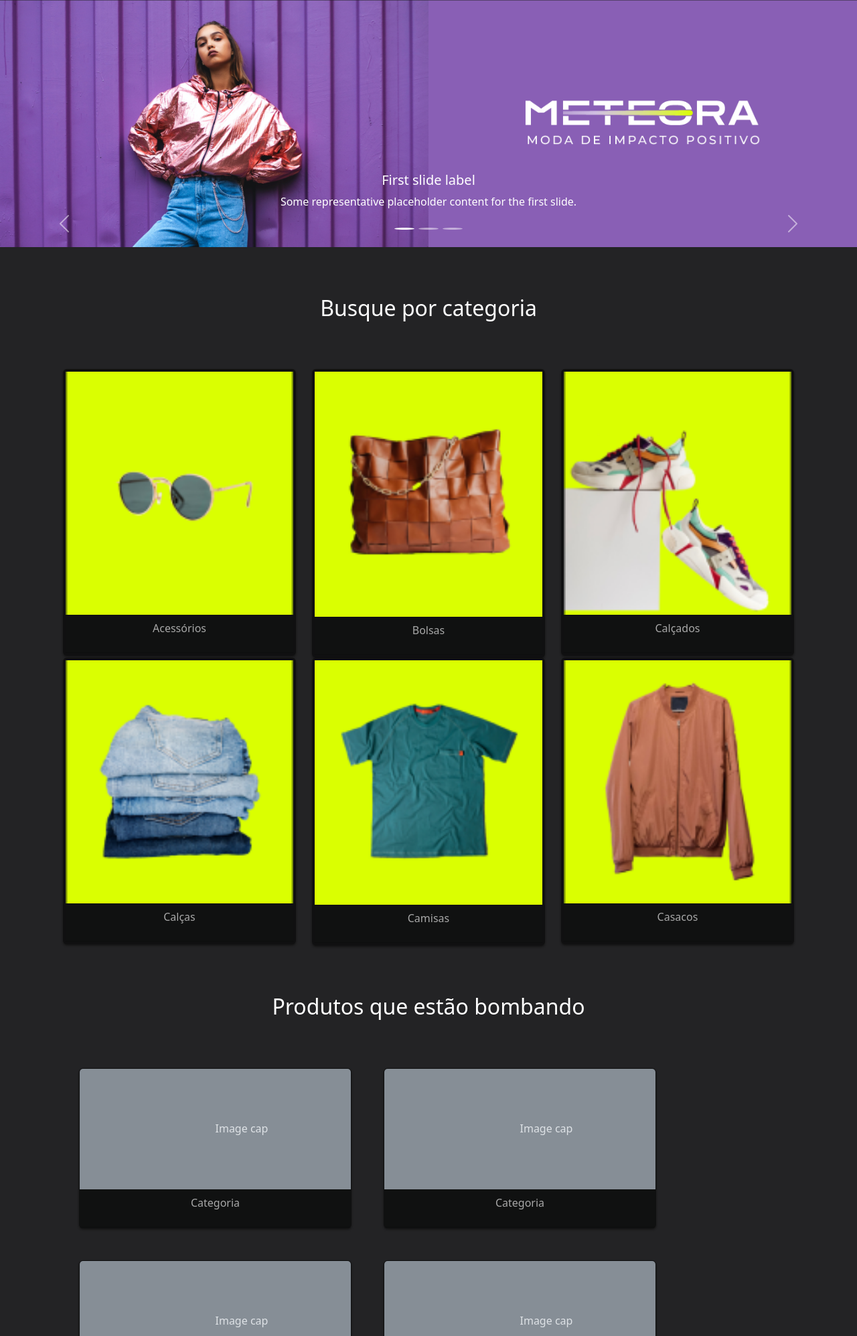
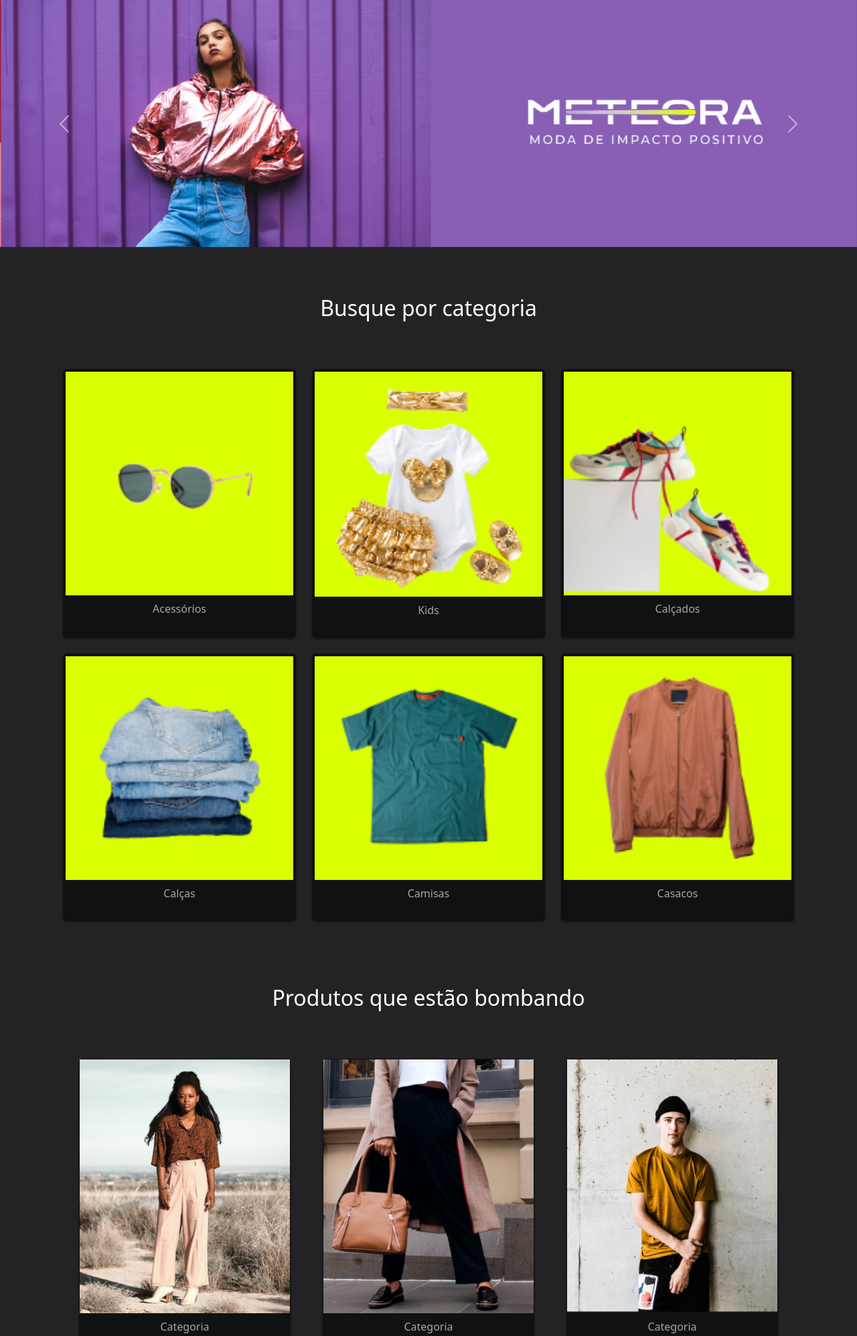
Before and after one commit to RenanFelliphe/Atividades-Trabalhos, a PHP site: page / in a window 1280 px wide. Shown: the part 66-2061 px from the top of the page at 67% size. Run offline with PHP 8.4, Linux system fonts and the light colour scheme.

Commit message:
Aula dia 30/06

```diff
--- a/Meteora/Meteora/index.css
+++ b/Meteora/Meteora/index.css
@@ -6,8 +6,8 @@
     font-size: 13px;
 }
 
-.div-facilidades{
-    width: 325px;
+.div-facilidades div{
+    cursor: pointer;
 }
 
 .card{
@@ -46,6 +46,9 @@ button{
 .card{
     cursor: pointer;
     box-shadow: 0 2px 3px 0px #141414;
+    transition: all 0.3s;
+    width: 100%;
+    height: 100%;
 }
 
 .card:hover{
@@ -53,6 +56,11 @@ button{
     height: 104%;
 }
 
+.container-categories .card:hover{
+    background: #556800;
+    border-color: #d0ff00;
+}
+
 .card p{
     color: #a8a8a8;
 }
--- a/Meteora/Meteora/index.html
+++ b/Meteora/Meteora/index.html
@@ -47,224 +47,183 @@
         </div>
     </nav>
 
-    <div id="carouselExampleCaptions" class="carousel slide" data-bs-ride="carousel">
-        <div class="carousel-indicators">
-            <button type="button" data-bs-target="#carouselExampleCaptions" data-bs-slide-to="0" class="active" aria-current="true" aria-label="Slide 1"></button>
-            <button type="button" data-bs-target="#carouselExampleCaptions" data-bs-slide-to="1" aria-label="Slide 2"></button>
-            <button type="button" data-bs-target="#carouselExampleCaptions" data-bs-slide-to="2" aria-label="Slide 3"></button>
-        </div>
+    <section id="carouselExampleCaptions" class="carousel slide" data-bs-ride="carousel">
         <div class="carousel-inner">
             <div class="carousel-item active">
                 <img class="img-fluid d-md-none" src="assets/Mobile/banner1-mobile.png" alt="Primeiro Card no Celular">
                 <img class="img-fluid d-none d-md-block d-lg-none" src="assets/Tablet/banner1-tablet.png" alt="Primeiro Card no Tablet">
                 <img class="img-fluid d-none d-lg-block" src="assets/Desktop/banner1-desktop.png" alt="Primeiro Card no Desktop">
-                <div class="carousel-caption d-none d-md-block">
-                    <h5>First slide label</h5>
-                    <p>Some representative placeholder content for the first slide.</p>
-                </div>
             </div>
 
             <div class="carousel-item">
                 <img class="img-fluid d-md-none" src="assets/Mobile/banner2-mobile.png" alt="Segundo Card no Celular">
                 <img class="img-fluid d-none d-md-block d-lg-none" src="assets/Tablet/banner2-tablet.png" alt="Segundo Card no Tablet">
                 <img class="img-fluid d-none d-lg-block" src="assets/Desktop/banner2-desktop.png" alt="Segundo Card no Desktop">
-                <div class="carousel-caption d-none d-md-block">
-                    <h5>Second slide label</h5>
-                    <p>Some representative placeholder content for the second slide.</p>
-                </div>
             </div>
 
             <div class="carousel-item">
                 <img class="img-fluid d-md-none" src="assets/Mobile/banner3-mobile.png" alt="Terceiro Card no Celular">
                 <img class="img-fluid d-none d-md-block d-lg-none" src="assets/Tablet/banner3-tablet.png" alt="Terceiro Card no Tablet">
                 <img class="img-fluid d-none d-lg-block" src="assets/Desktop/banner3-desktop.png" alt="Terceiro Card no Desktop">
-                <div class="carousel-caption d-none d-md-block">
-                    <h5>Third slide label</h5>
-                    <p>Some representative placeholder content for the third slide.</p>
-                </div>
             </div>
         </div>
-    </div>
     <button class="carousel-control-prev" type="button" data-bs-target="#carouselExampleCaptions" data-bs-slide="prev">
         <span class="carousel-control-prev-icon" aria-hidden="true"></span>
         <span class="visually-hidden">Anterior</span>
     </button>
+
     <button class="carousel-control-next" type="button" data-bs-target="#carouselExampleCaptions" data-bs-slide="next">
         <span class="carousel-control-next-icon" aria-hidden="true"></span>
         <span class="visually-hidden">Próximo</span>
     </button>
-    </div>
+
+    </section>
 
     <h2 class="text-center p-4 my-3 my-xl-5">Busque por categoria</h2>
-    <div class="container row mx-auto g-6">
-        <div class="col-6 col-md-4 col-xxl-2">
+    <section class="container container-categories row mx-auto g-6">
+        <div class="col-6 col-md-4 col-xxl-2 mb-4">
             <div class="card rounded-2 border-4">
-                <img src="./assets/Mobile/categorias/categoria-oculos.png" alt="">
+                <img src="./assets/Desktop/categorias/categoria-oculos.png" alt="">
                 <div class="card-header">
                     <p class="text-center">Acessórios</p>
                 </div>
             </div>
         </div>
 
-        <div class="col-6 col-md-4 col-xxl-2">
+        <div class="col-6 col-md-4 col-xxl-2 mb-4">
             <div class="card rounded-2 border-4">
-                <img src="./assets/Mobile/categorias/categoria-bolsas.png" alt="">
+                <img src="./assets/Desktop/categorias/categoria-kids.png" alt="">
                 <div class="card-header">
-                    <p class="text-center">Bolsas</p>
+                    <p class="text-center">Kids</p>
                 </div>
             </div>
-
         </div>
 
-        <div class="col-6 col-md-4 col-xxl-2">
+        <div class="col-6 col-md-4 col-xxl-2 mb-4">
             <div class="card rounded-2 border-4">
-                <img src="./assets/Mobile/categorias/categoria-calcados.png" alt="">
+                <img src="./assets/Desktop/categorias/categoria-calcados.png" alt="">
                 <div class="card-header">
                     <p class="text-center">Calçados</p>
                 </div>
             </div>
         </div>
 
-        <div class="col-6 col-md-4 col-xxl-2">
+        <div class="col-6 col-md-4 col-xxl-2 mb-4">
             <div class="card rounded-2 border-4">
-                <img src="./assets/Mobile/categorias/categoria-calcas.png" alt="">
+                <img src="./assets/Desktop/categorias/categoria-calcas.png" alt="">
                 <div class="card-header">
                     <p class="text-center">Calças</p>
                 </div>
             </div>
         </div>
 
-        <div class="col-6 col-md-4 col-xxl-2">
+        <div class="col-6 col-md-4 col-xxl-2 mb-4">
             <div class="card rounded-2 border-4">
-                <img src="./assets/Mobile/categorias/categoria-camiseta.png" alt="">
+                <img src="./assets/Desktop/categorias/categoria-camiseta.png" alt="">
                 <div class="card-header">
                     <p class="text-center">Camisas</p>
                 </div>
             </div>
         </div>
 
-        <div class="col-6 col-md-4 col-xxl-2">
+        <div class="col-6 col-md-4 col-xxl-2 mb-4">
             <div class="card rounded-2 border-4">
-                <img src="./assets/Mobile/categorias/categoria-casacos.png" alt="">
+                <img src="./assets/Desktop/categorias/categoria-casacos.png" alt="">
                 <div class="card-header">
                     <p class="text-center">Casacos</p>
                 </div>
             </div>
         </div>
-    </div>
+    </section>
 
     <h2 class="text-center p-4 my-3 my-xl-5">Produtos que estão bombando</h2>
-    <div class="container row mx-auto g-5">
-        <div class="col-6 col-md-5 col-xxl-4">
+    <section class="container container-products row mx-auto g-5">
+        <div class="col-6 col-md-4 col-xxl-4">
             <div class="card">
-                <svg class="bd-placeholder-img card-img-top" width="100%" height="180"
-                    xmlns="http://www.w3.org/2000/svg" role="img" aria-label="Placeholder: Image cap"
-                    preserveAspectRatio="xMidYMid slice" focusable="false">
-                    <title>Placeholder</title>
-                    <rect width="100%" height="100%" fill="#868e96"></rect>
-                    <text x="50%" y="50%" fill="#dee2e6" dy=".3em">Image cap</text>
-                </svg>
+                <img src="./assets/Desktop/produtos/calca.png" alt="">
                 <div class="card-header">
                     <p class="text-center">Categoria</p>
+                    <p class="description text-center">Descrição</p>
+                    <p class="see-more"> Ver mais</p>
                 </div>
             </div>
         </div>
 
-        <div class="col-6 col-md-5 col-xxl-4">
+        <div class="col-6 col-md-4 col-xxl-4">
             <div class="card">
-                <svg class="bd-placeholder-img card-img-top" width="100%" height="180"
-                    xmlns="http://www.w3.org/2000/svg" role="img" aria-label="Placeholder: Image cap"
-                    preserveAspectRatio="xMidYMid slice" focusable="false">
-                    <title>Placeholder</title>
-                    <rect width="100%" height="100%" fill="#868e96"></rect>
-                    <text x="50%" y="50%" fill="#dee2e6" dy=".3em">Image cap</text>
-                </svg>
+                <img src="./assets/Desktop/produtos/bolsa.png" alt="">
                 <div class="card-header">
                     <p class="text-center">Categoria</p>
+                    <p class="description text-center">Descrição</p>
+                    <p class="see-more"> Ver mais</p>
                 </div>
             </div>
         </div>
 
-        <div class="col-6 col-md-5 col-xxl-4">
+        <div class="col-6 col-md-4 col-xxl-4">
             <div class="card">
-                <svg class="bd-placeholder-img card-img-top" width="100%" height="180"
-                    xmlns="http://www.w3.org/2000/svg" role="img" aria-label="Placeholder: Image cap"
-                    preserveAspectRatio="xMidYMid slice" focusable="false">
-                    <title>Placeholder</title>
-                    <rect width="100%" height="100%" fill="#868e96"></rect>
-                    <text x="50%" y="50%" fill="#dee2e6" dy=".3em">Image cap</text>
-                </svg>
+                <img src="./assets/Desktop/produtos/camiseta.png" alt="">
                 <div class="card-header">
                     <p class="text-center">Categoria</p>
+                    <p class="description text-center">Descrição</p>
+                    <p class="see-more"> Ver mais</p>
                 </div>
             </div>
         </div>
 
-        <div class="col-6 col-md-5 col-xxl-4">
+        <div class="col-6 col-md-4 col-xxl-4">
             <div class="card">
-                <svg class="bd-placeholder-img card-img-top" width="100%" height="180"
-                    xmlns="http://www.w3.org/2000/svg" role="img" aria-label="Placeholder: Image cap"
-                    preserveAspectRatio="xMidYMid slice" focusable="false">
-                    <title>Placeholder</title>
-                    <rect width="100%" height="100%" fill="#868e96"></rect>
-                    <text x="50%" y="50%" fill="#dee2e6" dy=".3em">Image cap</text>
-                </svg>
+                <img src="./assets/Desktop/produtos/jaqueta-jeans.png" alt="">
                 <div class="card-header">
                     <p class="text-center">Categoria</p>
+                    <p class="description text-center">Descrição</p>
+                    <p class="see-more"> Ver mais</p>
                 </div>
             </div>
         </div>
 
-        <div class="col-6 col-md-5 col-xxl-4">
+        <div class="col-6 col-md-4 col-xxl-4">
             <div class="card">
-                <svg class="bd-placeholder-img card-img-top" width="100%" height="180"
-                    xmlns="http://www.w3.org/2000/svg" role="img" aria-label="Placeholder: Image cap"
-                    preserveAspectRatio="xMidYMid slice" focusable="false">
-                    <title>Placeholder</title>
-                    <rect width="100%" height="100%" fill="#868e96"></rect>
-                    <text x="50%" y="50%" fill="#dee2e6" dy=".3em">Image cap</text>
-                </svg>
+                <img src="./assets/Desktop/produtos/oculos.png" alt="">
                 <div class="card-header">
                     <p class="text-center">Categoria</p>
+                    <p class="description text-center">Descrição</p>
+                    <p class="see-more"> Ver mais</p>
                 </div>
             </div>
         </div>
 
-        <div class="col-6 col-md-5 col-xxl-4">
+        <div class="col-6 col-md-4 col-xxl-4">
             <div class="card">
-                <svg class="bd-placeholder-img card-img-top" width="100%" height="180"
-                    xmlns="http://www.w3.org/2000/svg" role="img" aria-label="Placeholder: Image cap"
-                    preserveAspectRatio="xMidYMid slice" focusable="false">
-                    <title>Placeholder</title>
-                    <rect width="100%" height="100%" fill="#868e96"></rect>
-                    <text x="50%" y="50%" fill="#dee2e6" dy=".3em">Image cap</text>
-                </svg>
+                <img src="./assets/Desktop/produtos/tenis.png" alt="">
                 <div class="card-header">
                     <p class="text-center">Categoria</p>
+                    <p class="description text-center">Descrição</p>
+                    <p class="see-more"> Ver mais</p>
                 </div>
             </div>
         </div>
-    </div>
+    </section>
 
     <h2 class="text-center p-4">Conheça nossas facilidades</h2>
     <section class="pb-4 p-4">
-        <div class="d-flex flex-md-row flex-column align-items-center justify-content-center gap-3 gap-lg-5">
-            <div class="divs-facilidades d-flex">
-                <div><i class="bi bi-x-diamond-fill fs-1"></i></div>
+        <div class="div-facilidades d-flex flex-md-row flex-column align-items-center justify-content-center gap-3 gap-lg-5">
+            <div class="d-flex">
+                <i class="bi bi-x-diamond-fill fs-1"></i>
                 <div class="ms-3">
                     <div class="fs-6 mb-1"> PAGUE PELO PIX </div>
                     <div class="texto-menor"> Ganhe 5% OFF em pagamentos via PIX </div>
                 </div>
             </div>
-            <div class="divs-facilidades d-flex">
-                <div><i class="bi bi-arrow-repeat fs-1"></i></div>
+            <div class="d-flex">
+                <i class="bi bi-arrow-repeat fs-1"></i>
                 <div class="ms-3">
                     <div class="fs-6 mb-1"> TROCA GRÁTIS</div>
                     <div class="texto-menor"> Fique livre para trocar em até 30 dias </div>
                 </div>
             </div>
-            <div class="divs-facilidades d-flex">
-                <div><i class="bi bi-recycle fs-1"></i></div>
+            <div class="d-flex">
+                <i class="bi bi-recycle fs-1"></i>
                 <div class="ms-3">
                     <div class="fs-6 mb-1"> SUSTENTABILIDADE </div>
                     <div class="texto-menor"> Moda responsável que respeita o meio<br>ambiente </div>
```
Also changed, not shown: Meteora/Meteora/assets/Desktop/banner1-desktop.png, Meteora/Meteora/assets/Desktop/categorias/categoria-kids.png (added), Meteora/Meteora/assets/Desktop/produtos/calca.webp (added), Meteora/Meteora/assets/Desktop/produtos/cordao.webp (added), Meteora/Meteora/assets/Desktop/produtos/jordan.png (added), Meteora/Meteora/assets/Desktop/produtos/jordan.webp (added).
